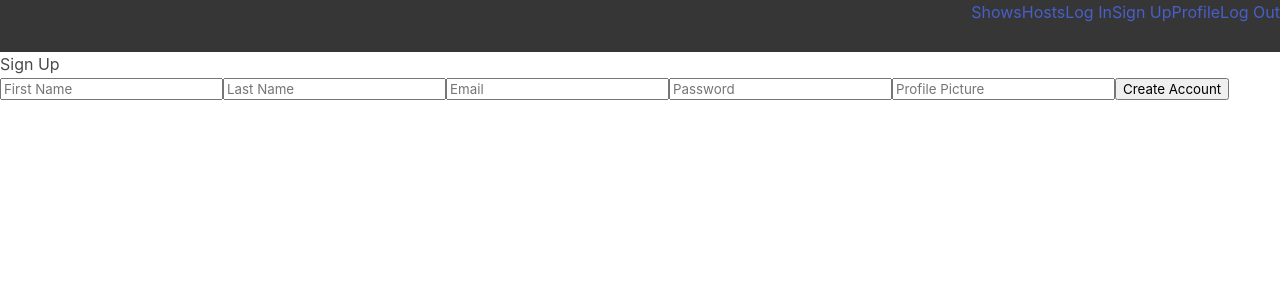
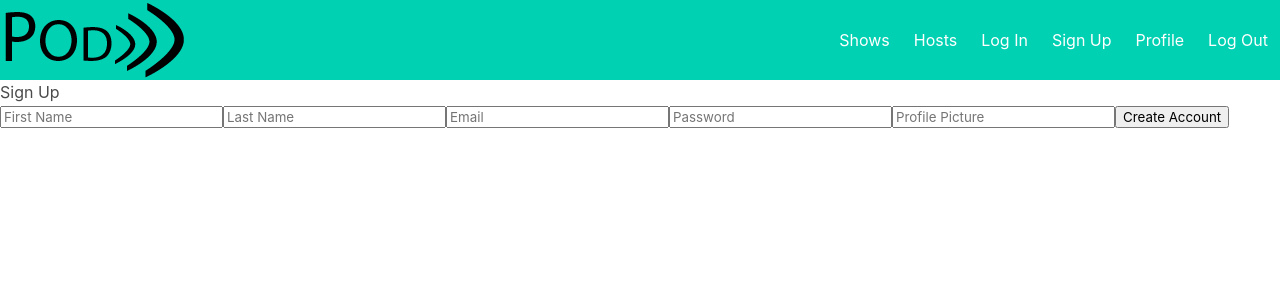
Before and after one commit to jrrouse88/podfreq, a React (Create React App) app in the folder client/: page /signup in a window 1280 px wide. Shown: the top 300 px of the page. Built offline with nearby package versions, Linux system fonts and the light colour scheme.

Commit message:
site styles

```diff
--- a/client/src/App.css
+++ b/client/src/App.css
@@ -1,3 +1,39 @@
+/**************************
+Host Styles
+**************************/
 .hosts img{
-  max-height: 300px;
+  max-height: 200px;
+  padding-top: 20px;
 }
+
+.space-between {
+  justify-content: space-around;
+}
+
+/**************************
+Show List Styles
+**************************/
+.show img {
+  max-height: 200px;
+}
+
+/**************************
+Show View Styles
+**************************/
+.castHeader img {
+  max-height: 250px;
+}
+
+.castHeader h1 {
+  float: right;
+}
+
+.level button {
+  border-radius: 50%;
+}
+/**************************
+Player Styles
+**************************/
+.player {
+  padding-top: 10px;
+}
--- a/client/src/NavBar.jsx
+++ b/client/src/NavBar.jsx
@@ -1,18 +1,19 @@
 import React from 'react'
 import { Link } from 'react-router-dom'
+import logo from './podfreq.png'
 
 const NavBar = (props) => {
   return (
-    <div className='navbar is-dark'>
-      <Link to="/" className="navbar-brand">PodFreq</Link>
+    <div className='navbar is-primary'>
+      <Link to="/" className="navbar-brand"><img src={logo} alt="" /></Link>
       <div className="navbar-menu">
         <div className="navbar-end">
-          <Link to="/podcasts">Shows</Link>
-          <Link to="/hosts">Hosts</Link>
-          <Link to="/login">Log In</Link>
-          <Link to="/signup">Sign Up</Link>
-          <Link to="/profile">Profile</Link>
-          <Link to="/logout">Log Out</Link>
+          <Link to="/podcasts" className="navbar-item">Shows</Link>
+          <Link to="/hosts" className="navbar-item">Hosts</Link>
+          <Link to="/login" className="navbar-item">Log In</Link>
+          <Link to="/signup" className="navbar-item">Sign Up</Link>
+          <Link to="/profile" className="navbar-item">Profile</Link>
+          <Link to="/logout" className="navbar-item">Log Out</Link>
         </div>
       </div>
     </div>
--- a/client/src/views/Hosts.jsx
+++ b/client/src/views/Hosts.jsx
@@ -15,7 +15,7 @@ class Hosts extends Component {
 
   render() {
     return (
-      <div className="container is-flex-desktop">
+      <div className="container is-flex-desktop space-between">
         {this.state.hosts.map(host => {
           //console.log(host)
           return (
--- a/client/src/views/PodcastShow.jsx
+++ b/client/src/views/PodcastShow.jsx
@@ -32,10 +32,10 @@ class PodcastShow extends Component {
     const { episodes } = this.state
     //console.log(episodes)
     return (
-      <div className="viewContainer">
-        <header className="cast-header">
+      <div className="container">
+        <header className="castHeader">
           <img src={podcast.art} alt="" />
-          <h1>{podcast.title}</h1>
+          <h1 className="title is-1">{podcast.title}</h1>
         </header>
         {episodes.map(episode => {
           return (
@@ -43,14 +43,14 @@ class PodcastShow extends Component {
               <aside className="episodeArt">
                 <img src={episode.cover} alt=""/>
               </aside>
-              <div>
-                <h1>{episode.name || episode.title}</h1>
-                <h2>{episode.description}</h2>
-                <button onClick={() => this.props.onPlayClick({
+              <div className="level">
+              <button onClick={() => this.props.onPlayClick({
                   cover: episode.art || episode.cover,
                   name: episode.title || episode.name,
                   musicSrc: episode.src || episode.musicSrc
-                })}></button>
+                })} className="button">▶︎</button>
+                <h1 className="level-item">{episode.name || episode.title}</h1>
+                <h2 className="level-item">{episode.description}</h2>
               </div>
             </section>
           )
--- a/client/src/views/Shows.jsx
+++ b/client/src/views/Shows.jsx
@@ -18,13 +18,15 @@ class Shows extends Component {
   render() {
     console.log(this.state.shows)
     return (
-      <div className="showContainer">
+      <div className="tile is-parent">
         {this.state.shows.map(show => {
           return (
-            <section key={show._id}>
-              <Link to={`/podcasts/${show._id}`}><h2>{show.title}</h2></Link>
-              <img src={show.art} alt=""/>
-              <p>Description: {show.description}</p>
+            <section key={show._id} className="tile is-child notification">
+              <Link to={`/podcasts/${show._id}`} className="level-item"><h2>{show.title}</h2></Link>
+              <figure className="image is-4by3">
+                <img src={show.art} alt="" className="level-item"/>
+              </figure>
+              <p className="level-item">Description: {show.description}</p>
             </section>
           )
         })}
```
Also changed, not shown: client/src/podfreq-outline.png (added), client/src/podfreq.png (added).
